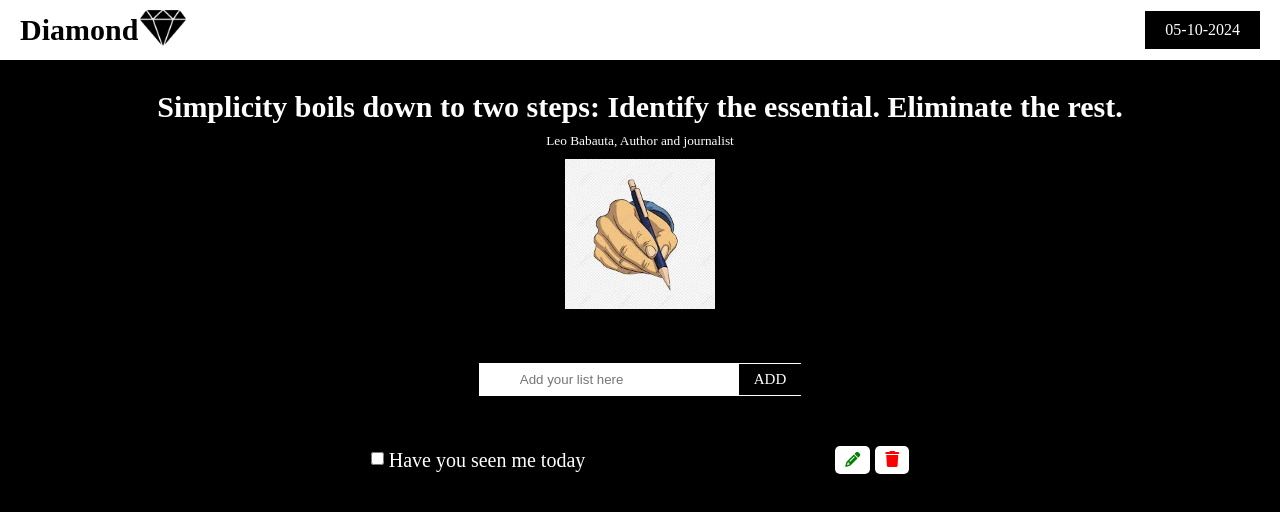
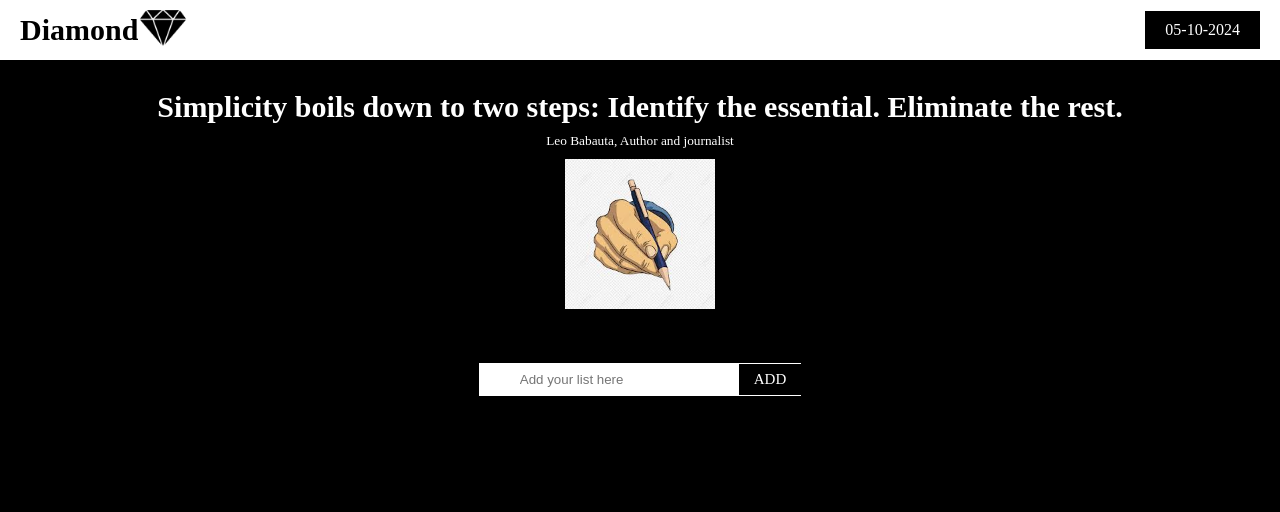
Before and after one commit to raveroses/Todo, a React (Vite) app in the folder vite-project/: page / in a window 1280 px wide. Shown: the top 512 px of the page. Built offline with nearby package versions, Linux system fonts and the light colour scheme.

Commit message:
input message added

```diff
--- /dev/null
+++ b/vite-project/src/components/List.jsx
@@ -0,0 +1,47 @@
+import Todo from "./Todo";
+
+export default function List(props) {
+  const handleDelete = props.filter((ele) => !ele);
+  return (
+    <div className="list-place">
+      <div className="list">
+        <ul>
+          {props.todos.map((todo, index) => (
+            <li key={index}>
+              <div className="checbox">
+                <form action="">
+                  <input type="checkbox" name="" />
+                </form>
+              </div>
+
+              <span>{todo}</span>
+
+              <div className="edit">
+                <i className="fa fa-pencil" aria-hidden="true"></i>
+              </div>
+
+              <div className="delete" onClick={handleDelete}>
+                <i className="fa fa-trash" aria-hidden="true"></i>
+              </div>
+            </li>
+          ))}
+        </ul>
+      </div>
+      {/* <div className="icons">
+        <div className="edit">
+          <i className="fa fa-pencil" aria-hidden="true"></i>
+        </div>
+        <div
+          className="delete"
+          onClick={() => {
+            if (todos.length > 0) {
+              onRemove(todos.length - 1);
+            }
+          }}
+        >
+          <i className="fa fa-trash" aria-hidden="true"></i>
+        </div>
+      </div> */}
+    </div>
+  );
+}
--- a/vite-project/src/components/Todo.jsx
+++ b/vite-project/src/components/Todo.jsx
@@ -1,4 +1,22 @@
+import { useState } from "react";
+import List from "./List";
+
 export default function Todo() {
+  const [inputValue, setInputValue] = useState("");
+  const [arrayValue, setArrayValue] = useState([]);
+
+  const addTodo = () => {
+    if (inputValue.trim() !== "") {
+      setArrayValue((prevArray) => [...prevArray, inputValue]);
+      setInputValue("");
+    }
+  };
+
+  const handleSubmission = (e) => {
+    e.preventDefault();
+    addTodo();
+  };
+
   return (
     <div>
       <div className="header">
@@ -17,38 +35,31 @@ export default function Todo() {
           the rest.
         </h1>
         <p>
-          <small>Leo Babauta, Author and journalist</small>{" "}
+          <small>Leo Babauta, Author and journalist</small>
         </p>
         <div className="writing-image">
           <img src="./images/todo.jpeg" alt="" />
         </div>
       </div>
+
       <div className="inform-place">
-        <form action="">
-          <input type="text" placeholder="Add your list here" />
+        <form action="" onSubmit={handleSubmission}>
+          <input
+            type="text"
+            placeholder="Add your list here"
+            value={inputValue}
+            onChange={(e) => setInputValue(e.target.value)}
+          />
         </form>
-        <div className="add">ADD</div>
+        <div className="add" onClick={addTodo}>
+          ADD
+        </div>
       </div>
 
-      <div className="list-place">
-        <div className="checbox">
-          <form action="">
-            <input type="checkbox" name="" id="" />
-          </form>
-        </div>
-        <div className="list">
-          <ul>
-            <li>Have you seen me today</li>
-          </ul>
-        </div>
-        <div className="icons">
-          <div className="edit">
-            <i className="fa fa-pencil" aria-hidden="true"></i>
-          </div>
-          <div className="delete">
-            <i className="fa fa-trash" aria-hidden="true"></i>
-          </div>
-        </div>
+      <div>
+        {arrayValue.map((task, index) => (
+          <List key={index} todos={[task]} />
+        ))}
       </div>
     </div>
   );
--- a/vite-project/src/index.css
+++ b/vite-project/src/index.css
@@ -82,45 +82,51 @@ body {
 }
 
 .list-place {
+  /* display: flex;
+  justify-content: center;
+  align-content: center;
+  align-items: center; */
+  margin-top: 50px;
+}
+
+.checkbox {
+  margin-right: 5px;
+}
+.list ul li {
   display: flex;
   justify-content: center;
   align-content: center;
   align-items: center;
   margin-top: 50px;
 }
-
-.checbox {
-  margin-right: 5px;
-}
-.list {
-  margin-right: 250px;
-}
-.list li {
+li span {
   color: white;
   font-size: 20px;
   list-style: none;
+  margin-left: 10px;
 }
-.icons {
+/* .icons {
   display: flex;
   justify-content: flex-start;
   align-items: center;
   align-content: center;
+} */
+.edit {
+  margin-left: 155px;
+  background-color: white;
+  padding: 5px 10px;
+  border-radius: 5px;
+  margin-right: 5px;
 }
-.icons .edit {
-  margin-right: 5px;
+.edit i {
+  font-size: 15px;
+}
+.delete {
   background-color: white;
   padding: 5px 10px;
   border-radius: 5px;
 }
-.icons .edit i {
-  font-size: 15px;
-}
-.icons .delete {
-  background-color: white;
-  padding: 5px 10px;
-  border-radius: 5px;
-}
-.icons .deletei {
+.deletei {
   font-size: 15px;
 }
 .edit i {
```
